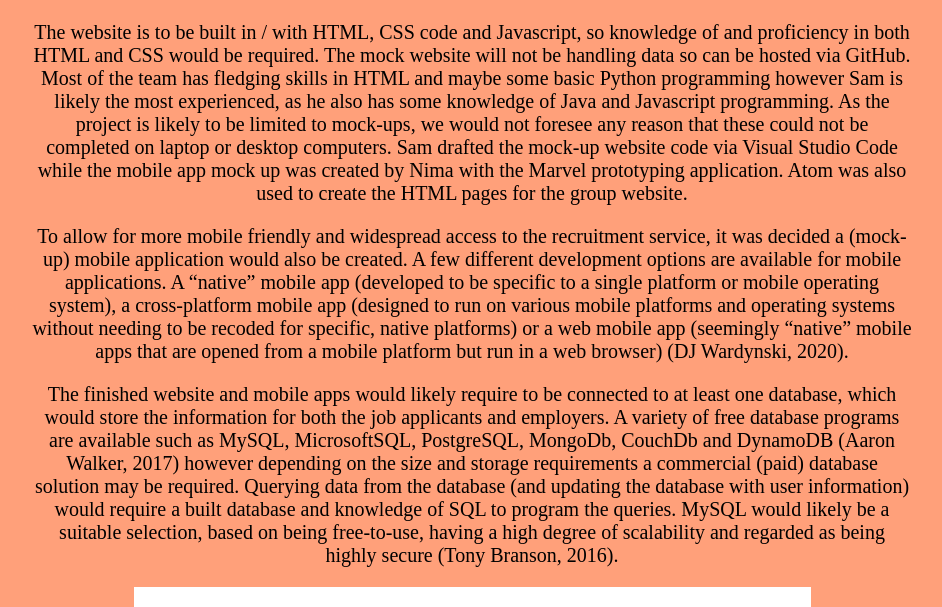
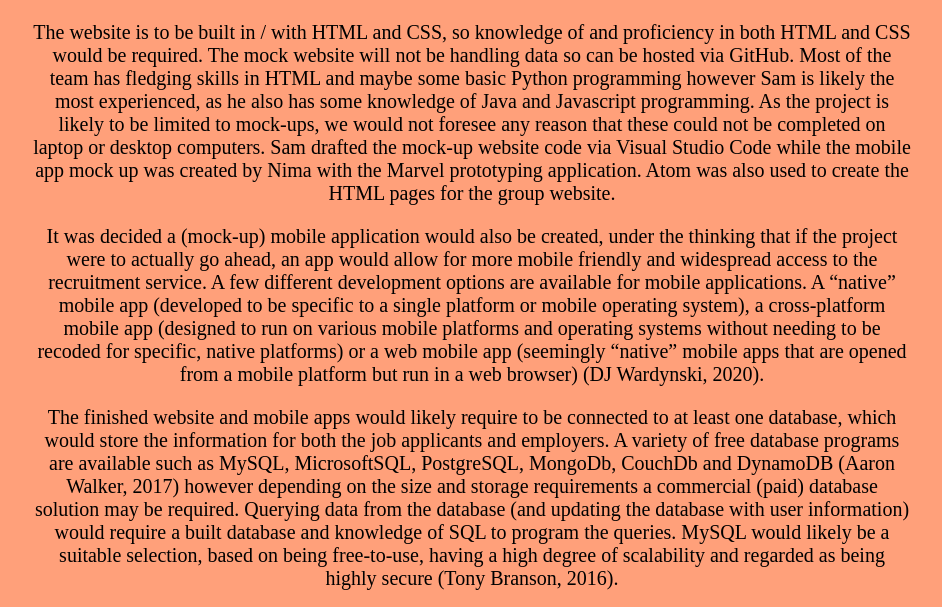
Before and after one commit to ishaanchand/IntroToIT-A3, a plain HTML site: page IT_Project.html in a window 1280 px wide. Shown: the part 188-795 px from the top of the page, without its empty margins (168-1110 px from the left). Drawn offline with Linux system fonts and the light colour scheme.

Commit message:
Update IT_Project.html

```diff
--- a/IT_Project.html
+++ b/IT_Project.html
@@ -16,14 +16,15 @@
 
 	  <h2>Tools and technologies</h2>
 
-	    <p>The website is to be built in / with HTML, CSS code and Javascript, so knowledge of and proficiency in both HTML and CSS would be required.
+	    <p>The website is to be built in / with HTML and CSS, so knowledge of and proficiency in both HTML and CSS would be required.
 		  The mock website will not be handling data so can be hosted via GitHub. Most of the team has fledging skills in HTML and maybe some basic Python
 		    programming however Sam is likely the most experienced, as he also has some knowledge of Java and Javascript programming. As the project is likely to be limited
 		    to mock-ups, we would not foresee any reason that these could not be completed on laptop or desktop computers. Sam drafted the mock-up website code
 		    via Visual Studio Code while the mobile app mock up was created by Nima with the Marvel prototyping application. Atom was also used to create the
 		    HTML pages for the group website.</p>
 
-	  <p>To allow for more mobile friendly and widespread access to the recruitment service, it was decided a (mock-up) mobile application would also be created. A few different
+	  <p>It was decided a (mock-up) mobile application would also be created, under the thinking that if the project were to actually go ahead, an app would allow for more mobile friendly
+		  and widespread access to the recruitment service. A few different
 		  development options are available
 		  for mobile applications. A “native” mobile app (developed to be specific to a single platform or mobile operating system), a cross-platform mobile
 		  app (designed to run on various mobile platforms and operating systems without needing to be recoded for specific, native platforms) or a web
```
